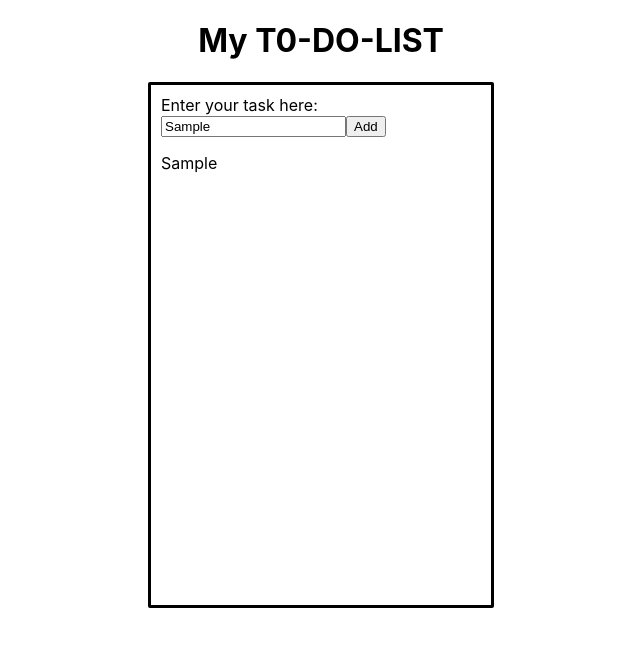
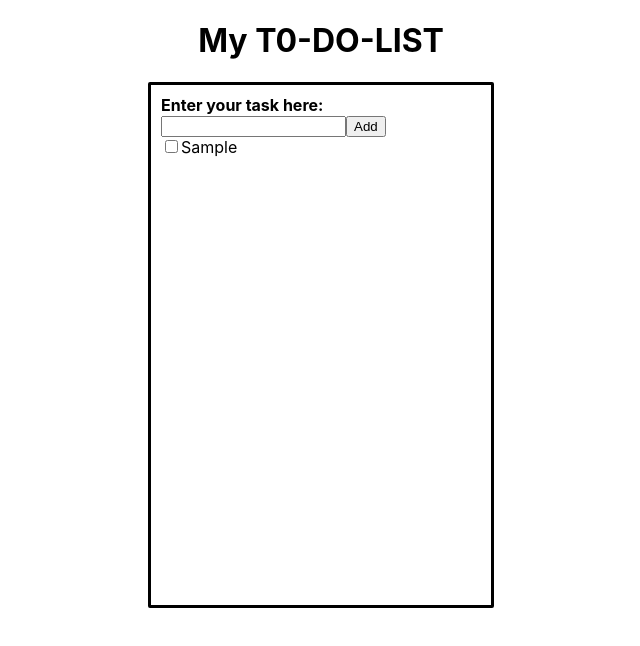
Before and after one commit to jasmineHere/Todo-List, a React (Create React App) app: page / in a window 1280 px wide. Both pictures are taken after typing "Sample" into the empty fields and a click on the button "Add". Shown: the top 646 px of the page, without its empty margins (319-959 px from the left). Built offline with nearby package versions, Linux system fonts and the light colour scheme.

Commit message:
added checkbox for new tasks

```diff
--- a/src/App.jsx
+++ b/src/App.jsx
@@ -6,8 +6,14 @@ function App() {
   const [taskList, setTaskList] = useState([]); // declare a state variable for lists
 
   const handleClick = () => {
+    if(task.trim() !== '') { // make sure empty tasks are not added
+      setTaskList(prev => [...prev, task]);
+      setTask(''); // clear the task input
+    }
+  };
 
-    setTaskList((prev) => setTaskList([...prev,task]))
+  const handleTaskCompletion = (indexToRemove) => {
+    setTaskList(prev => prev.filter((_, index) => index !== indexToRemove));
   };
 
   return (
@@ -17,14 +23,23 @@ function App() {
         </h1>
         <div className='container'>
           <label>
-            Enter your task here:
+            <b>Enter your task here: </b>
             < input value={task}
               name="myInput"
               defaultValue="Example Task"
               onChange={e => setTask(e.target.value)}/>
           </label>
           <button onClick={() => handleClick()}>Add</button>
-        {taskList&& taskList.map((task) => <p>{task}</p>)}
+        {/* {taskList&& taskList.map((task) => <p>{task}</p>)} */}
+        {taskList.map((task, index) => (
+          <div key={index}>
+            <input
+              type="checkbox"
+              onChange={() => handleTaskCompletion(index)}
+            />
+            {task}
+          </div>
+        ))}
         </div>
     </div>
   );
```
Also changed, not shown: src/App.css (line endings or trailing spaces).
